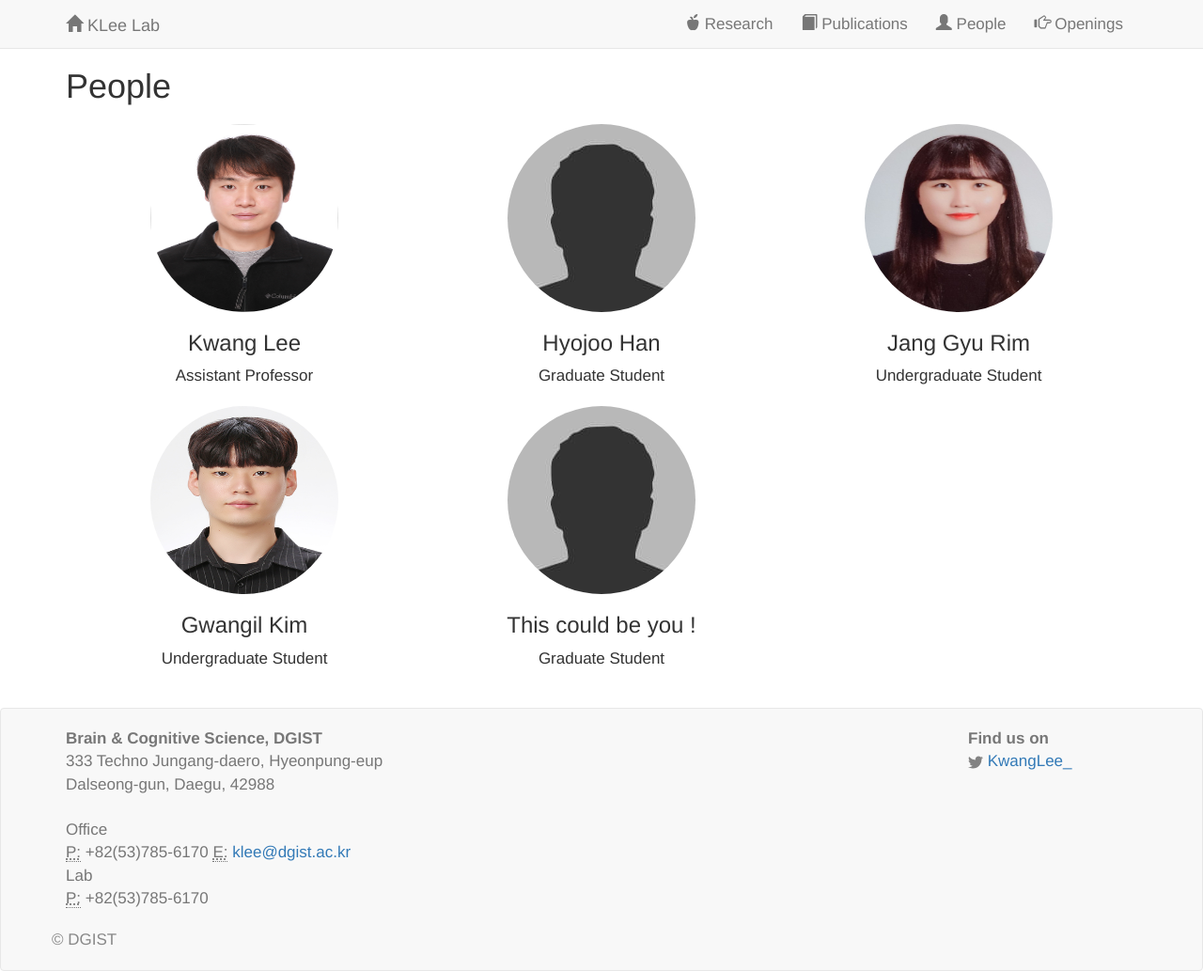
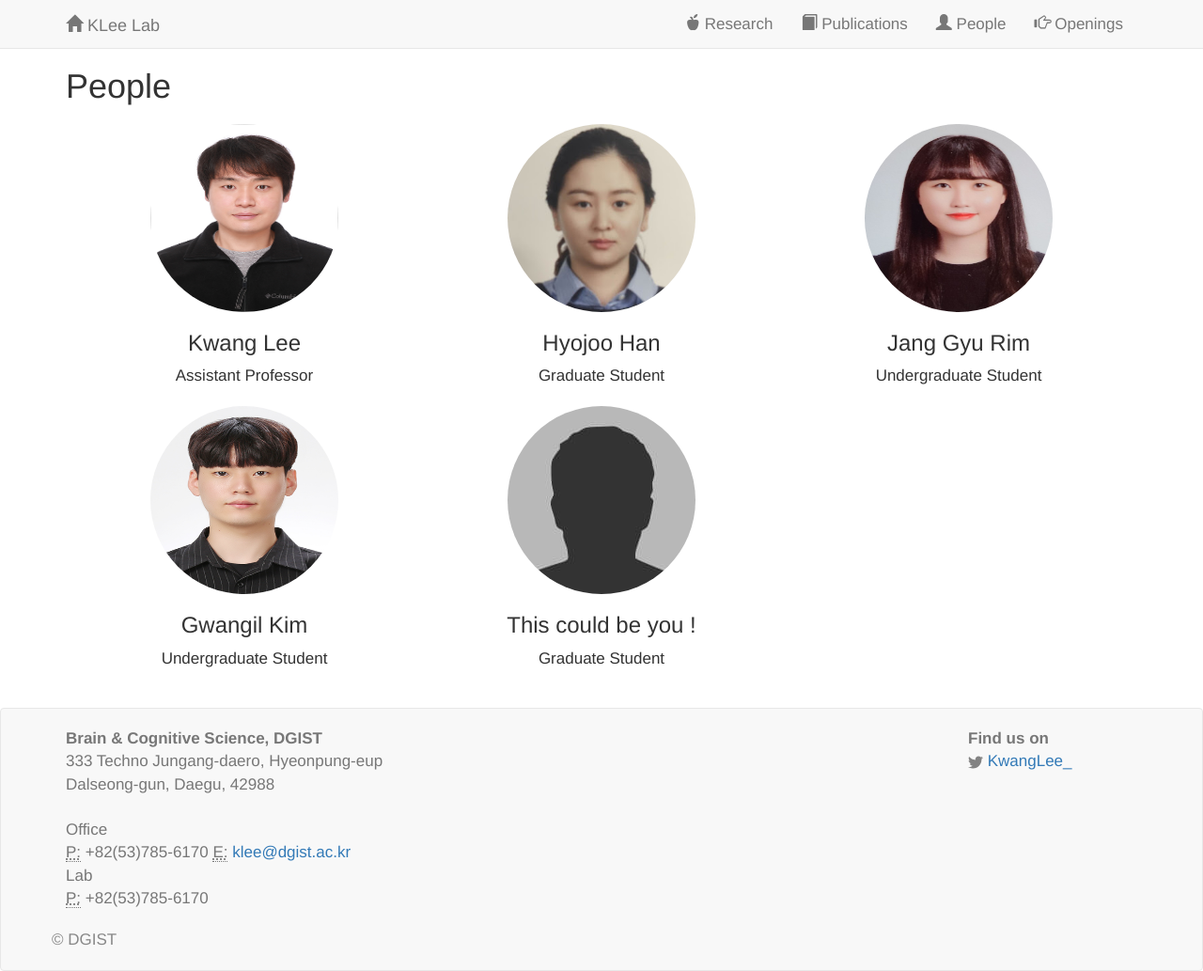
Before and after one commit to kleelab/kleelab.github.io, a Jekyll site: the page built from people.html, in a window 1280 px wide. Shown: the whole page at 94% size. Built offline with Jekyll 4.4.1, drawn with Linux system fonts in a browser that asks for light colours; nearby versions of some CDN libraries; a style sheet for code colours, icons or effects is not loaded.

Commit message:
Update people.yml

```diff
--- a/_data/people.yml
+++ b/_data/people.yml
@@ -6,7 +6,7 @@
 
 - name: Hyojoo Han
   role: Graduate Student
-  photo: "/images/Rock.jpg"
+  photo: "/images/Hyo Joo Han.jpg"
 
 - name: Jang Gyu Rim
   role: Undergraduate Student
```
